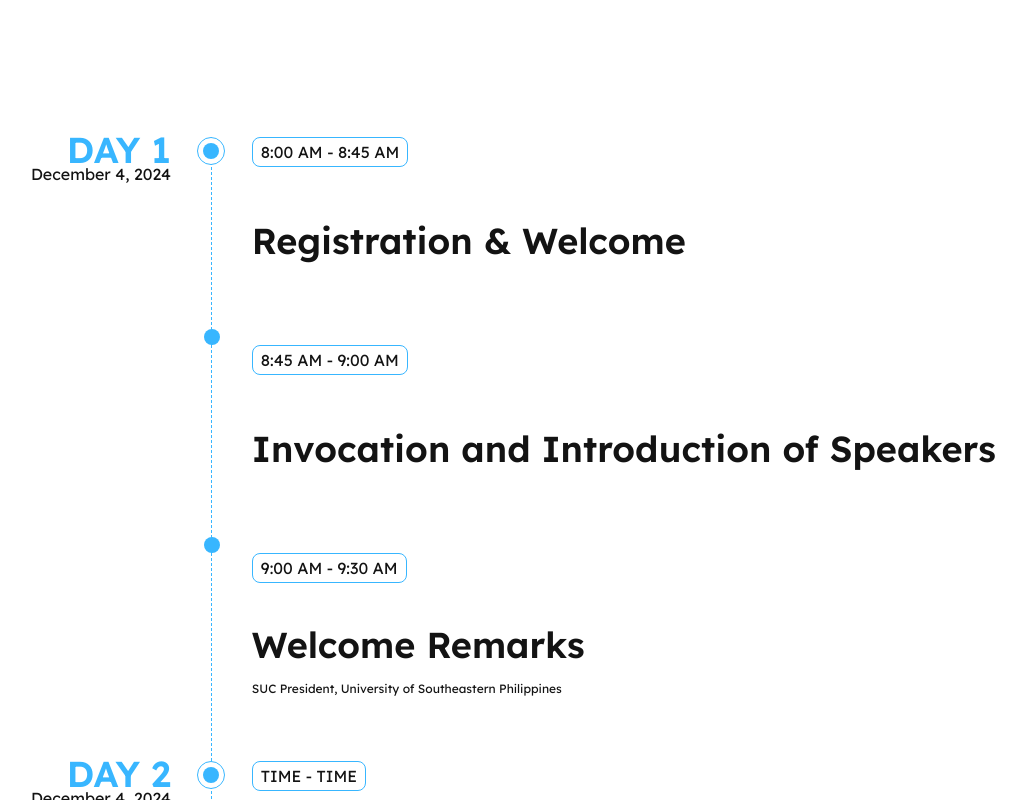
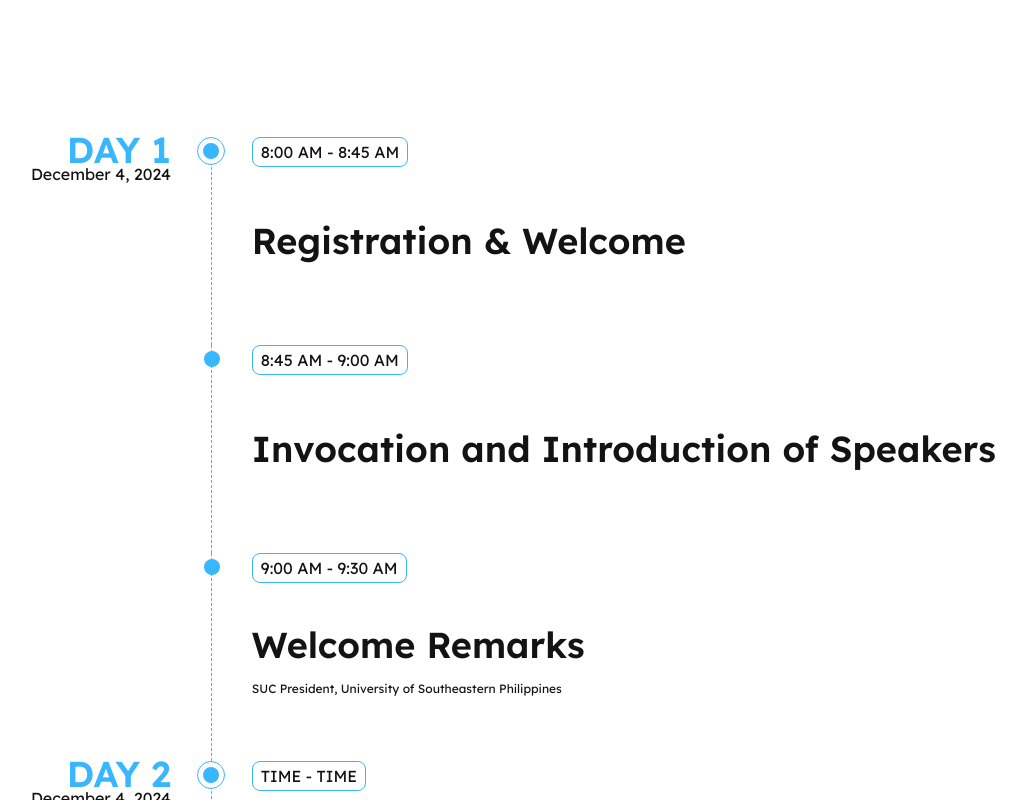
Before and after one commit to Samshh/CHEDx-Website, a React (Vite) app: page /programme in a window 1280 px wide. Shown: the part 1640-2440 px from the top of the page, without its empty margins (131-1157 px from the left). Built offline with nearby package versions, Linux system fonts and the light colour scheme.

Commit message:
FIX: programme page timeline alignment

```diff
--- a/src/pages/programme/index.tsx
+++ b/src/pages/programme/index.tsx
@@ -90,10 +90,11 @@ const MappedTimeline = () => {
                 <div className="h-4 w-4 rounded-full bg-blue z-20"></div>
               </div>
             )}
-            {eventIndex < timeline[day].length - 1 && (
+            {/* {eventIndex < timeline[day].length - 1 && (
               <div className="absolute -ml-1.5 bottom-0 h-4 w-4 rounded-full bg-blue -left-[1px]"></div>
-            )}
+            )} */}
             <div className="flex flex-col min-h-52 border-l-[1.5px] border-blue border-dashed pl-10 z-0  relative ">
+              <div className="h-4 w-4 rounded-full bg-blue z-20 absolute -left-0.5 mt-1.5 -ml-1.5"></div>
               <div className="hover:cursor-pointer min-h-52 hover:ml-10 transition-all duration-300 justify-center flex flex-col w-full">
                 <div className="border border-blue bg-none rounded-lg px-2 py-0.5 text-center max-w-max absolute top-0">
                   <span className="grow-0">{event.time}</span>
```
